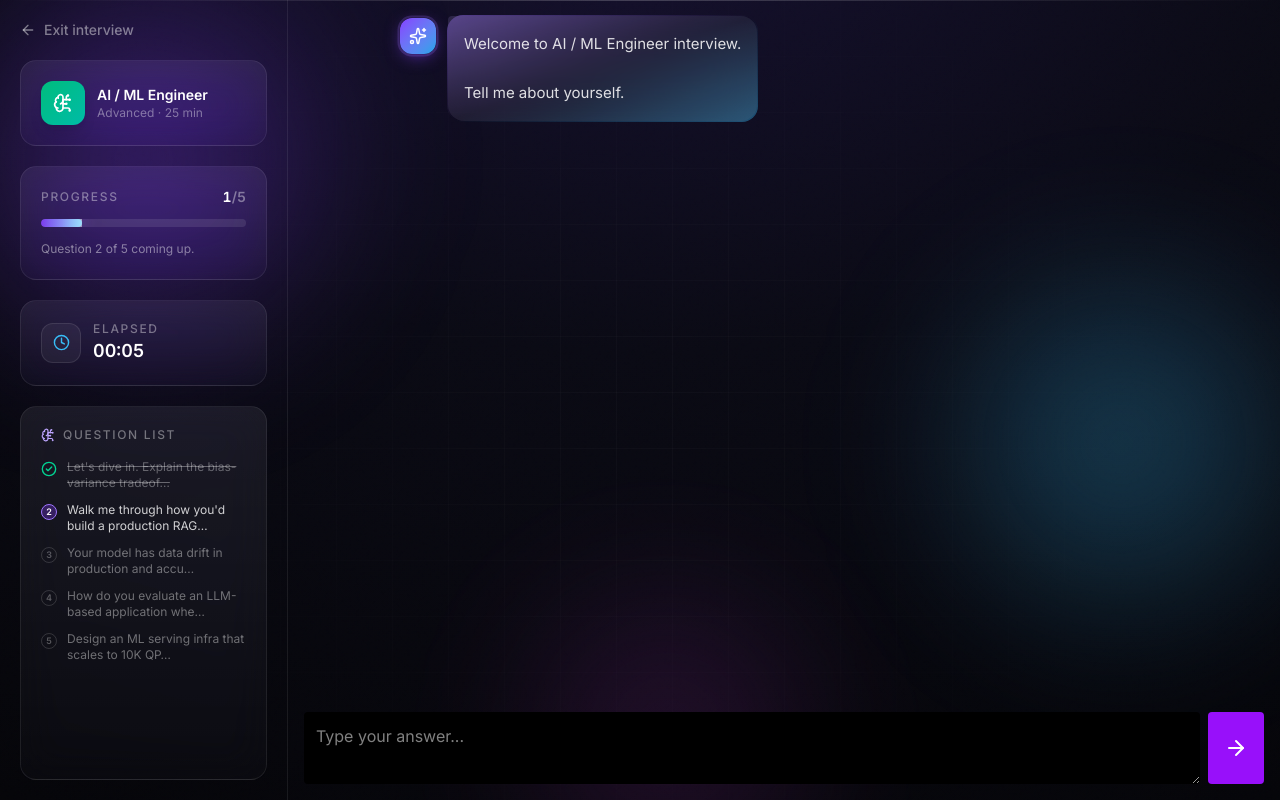
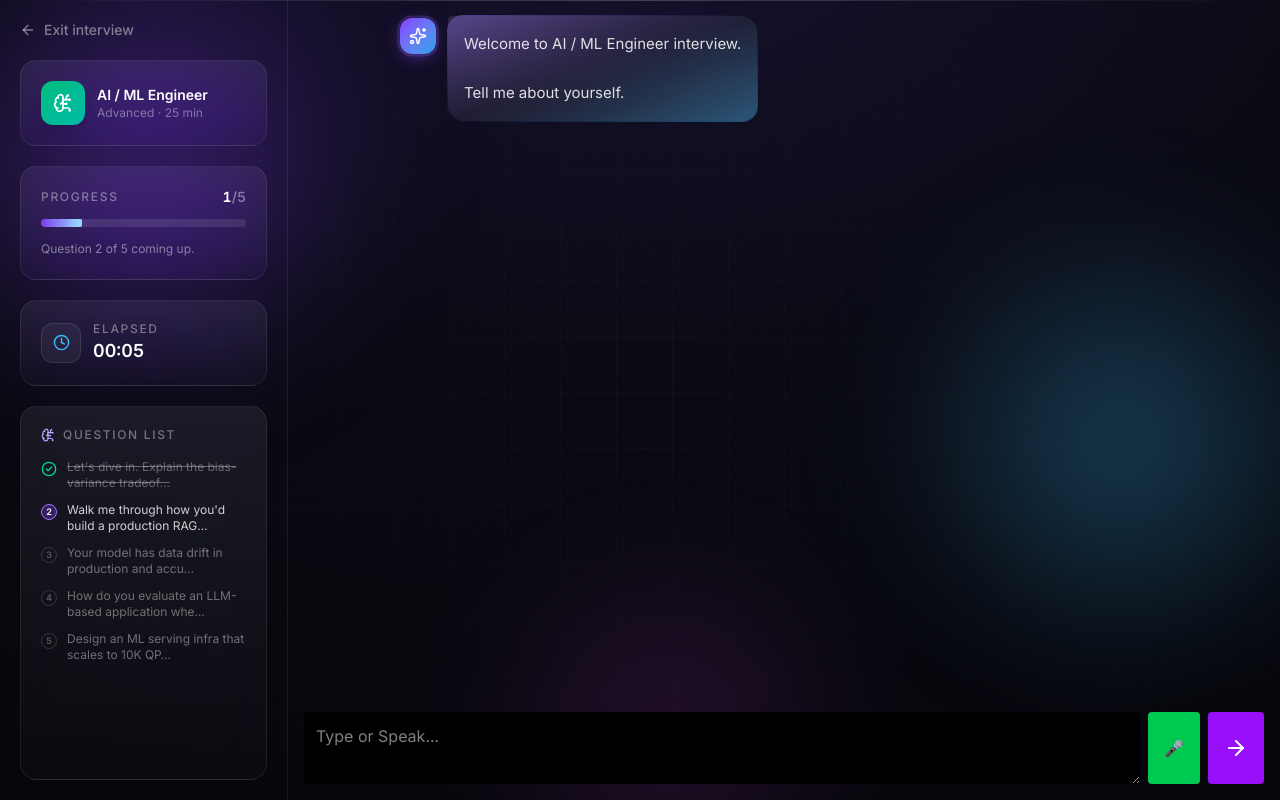
Before and after one commit to akshat-dahiya10/ai-interview-simulator, a Next.js app: page /interview/aiml in a window 1280 px wide. Built offline with nearby package versions, Linux system fonts and the light colour scheme; no server answers.

Commit message:
Update InterviewRoom.tsx

```diff
--- a/src/components/interview/InterviewRoom.tsx
+++ b/src/components/interview/InterviewRoom.tsx
@@ -22,14 +22,54 @@ export default function InterviewRoom({ role }: { role: Role }) {
   const [complete, setComplete] = useState(false);
   const [historyState, setHistoryState] = useState<any[]>([]);
 
+  // 🎤 VOICE STATE
+  const [isListening, setIsListening] = useState(false);
+  const recognitionRef = useRef<any>(null);
+
   const scrollRef = useRef<HTMLDivElement>(null);
   const historyRef = useRef<any[]>([]);
   const currentQuestionRef = useRef<string>("");
 
-  // ✅ FINAL BACKEND URL FIX
   const BASE_URL =
     process.env.NEXT_PUBLIC_BACKEND_URL ||
     "https://ai-interview-simulator-production-10.up.railway.app";
+
+  // =============================
+  // 🔊 SPEAK AI
+  // =============================
+  const speakText = (text: string) => {
+    const speech = new SpeechSynthesisUtterance(text);
+    speech.lang = "en-US";
+    window.speechSynthesis.speak(speech);
+  };
+
+  // =============================
+  // 🎤 START LISTENING
+  // =============================
+  const startListening = () => {
+    if (!("webkitSpeechRecognition" in window)) {
+      alert("Speech recognition not supported");
+      return;
+    }
+
+    const SpeechRecognition =
+      (window as any).webkitSpeechRecognition ||
+      (window as any).SpeechRecognition;
+
+    const recognition = new SpeechRecognition();
+    recognition.lang = "en-US";
+
+    recognition.onstart = () => setIsListening(true);
+    recognition.onend = () => setIsListening(false);
+
+    recognition.onresult = (event: any) => {
+      const transcript = event.results[0][0].transcript;
+      setInput(transcript);
+    };
+
+    recognitionRef.current = recognition;
+    recognition.start();
+  };
 
   // =============================
   // SCROLL
@@ -56,6 +96,9 @@ export default function InterviewRoom({ role }: { role: Role }) {
           createdAt: Date.now(),
         },
       ]);
+
+      speakText(text); // 🔥 VOICE OUTPUT
+
       setTyping(false);
       scrollToBottom();
     }, delay);
@@ -77,8 +120,7 @@ export default function InterviewRoom({ role }: { role: Role }) {
 
       const data = await res.json();
       return data.question || "Explain your recent project.";
-    } catch (err) {
-      console.error(err);
+    } catch {
       return "Explain your recent project.";
     }
   };
@@ -98,8 +140,7 @@ export default function InterviewRoom({ role }: { role: Role }) {
       });
 
       return await res.json();
-    } catch (err) {
-      console.error(err);
+    } catch {
       return null;
     }
   };
@@ -111,13 +152,7 @@ export default function InterviewRoom({ role }: { role: Role }) {
     const firstQ = "Tell me about yourself.";
     currentQuestionRef.current = firstQ;
 
-    const initialHistory = [
-      {
-        question: firstQ,
-        answer: "",
-      },
-    ];
-
+    const initialHistory = [{ question: firstQ, answer: "" }];
     historyRef.current = initialHistory;
     setHistoryState(initialHistory);
 
@@ -134,7 +169,7 @@ export default function InterviewRoom({ role }: { role: Role }) {
   }, [complete]);
 
   // =============================
-  // HANDLE SEND (FINAL FIX)
+  // SEND ANSWER
   // =============================
   const handleSend = async (e?: FormEvent) => {
     e?.preventDefault();
@@ -142,7 +177,6 @@ export default function InterviewRoom({ role }: { role: Role }) {
     const text = input.trim();
     if (!text || typing || complete) return;
 
-    // USER MESSAGE
     setMessages((prev) => [
       ...prev,
       {
@@ -157,23 +191,15 @@ export default function InterviewRoom({ role }: { role: Role }) {
 
     const currentQ = currentQuestionRef.current;
 
-    // ✅ UPDATE LAST QUESTION (NO DUPLICATE)
-    const updatedHistory = historyRef.current.map((item, index) => {
-      if (index === historyRef.current.length - 1) {
-        return {
-          ...item,
-          answer: text,
-        };
-      }
-      return item;
-    });
+    const updatedHistory = historyRef.current.map((item, index) =>
+      index === historyRef.current.length - 1
+        ? { ...item, answer: text }
+        : item
+    );
 
     historyRef.current = updatedHistory;
     setHistoryState(updatedHistory);
 
-    // =============================
-    // EVALUATION
-    // =============================
     const feedback = await evaluateAnswer(currentQ, text);
 
     if (feedback) {
@@ -192,9 +218,6 @@ ${feedback.improved_answer}`,
       );
     }
 
-    // =============================
-    // COMPLETE CHECK
-    // =============================
     if (historyRef.current.length >= 5) {
       setTimeout(() => {
         setComplete(true);
@@ -203,18 +226,12 @@ ${feedback.improved_answer}`,
       return;
     }
 
-    // =============================
-    // NEXT QUESTION
-    // =============================
     const nextQ = await generateQuestion();
     currentQuestionRef.current = nextQ;
 
     const newHistory = [
       ...historyRef.current,
-      {
-        question: nextQ,
-        answer: "",
-      },
+      { question: nextQ, answer: "" },
     ];
 
     historyRef.current = newHistory;
@@ -265,8 +282,20 @@ ${feedback.improved_answer}`,
                 value={input}
                 onChange={(e) => setInput(e.target.value)}
                 className="flex-1 p-3 rounded bg-black text-white"
-                placeholder="Type your answer..."
+                placeholder="Type or Speak..."
               />
+
+              {/* 🎤 VOICE BUTTON */}
+              <button
+                type="button"
+                onClick={startListening}
+                className={`px-4 py-2 rounded ${
+                  isListening ? "bg-red-500" : "bg-green-500"
+                } text-white`}
+              >
+                {isListening ? "Listening..." : "🎤"}
+              </button>
+
               <button className="bg-purple-600 px-4 rounded text-white">
                 <ArrowRight />
               </button>
```
